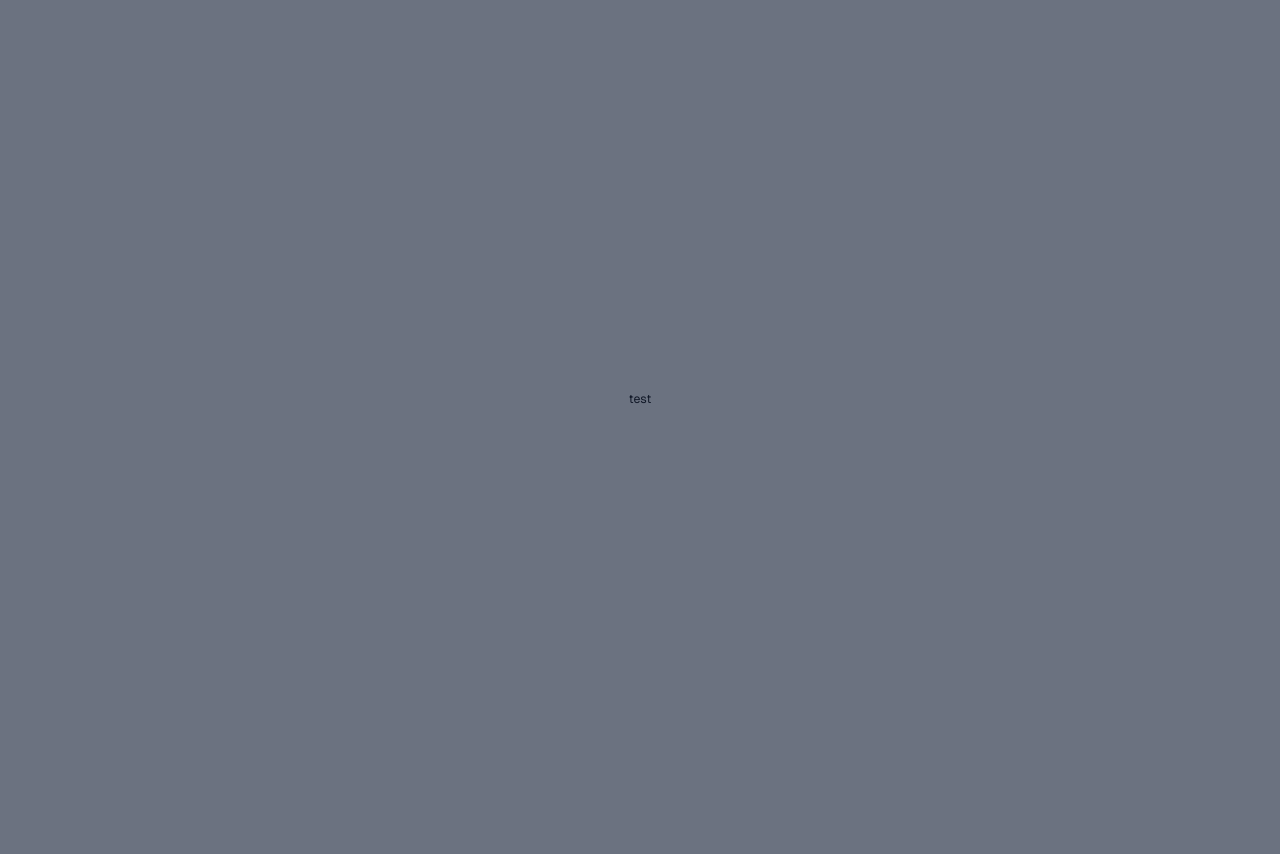
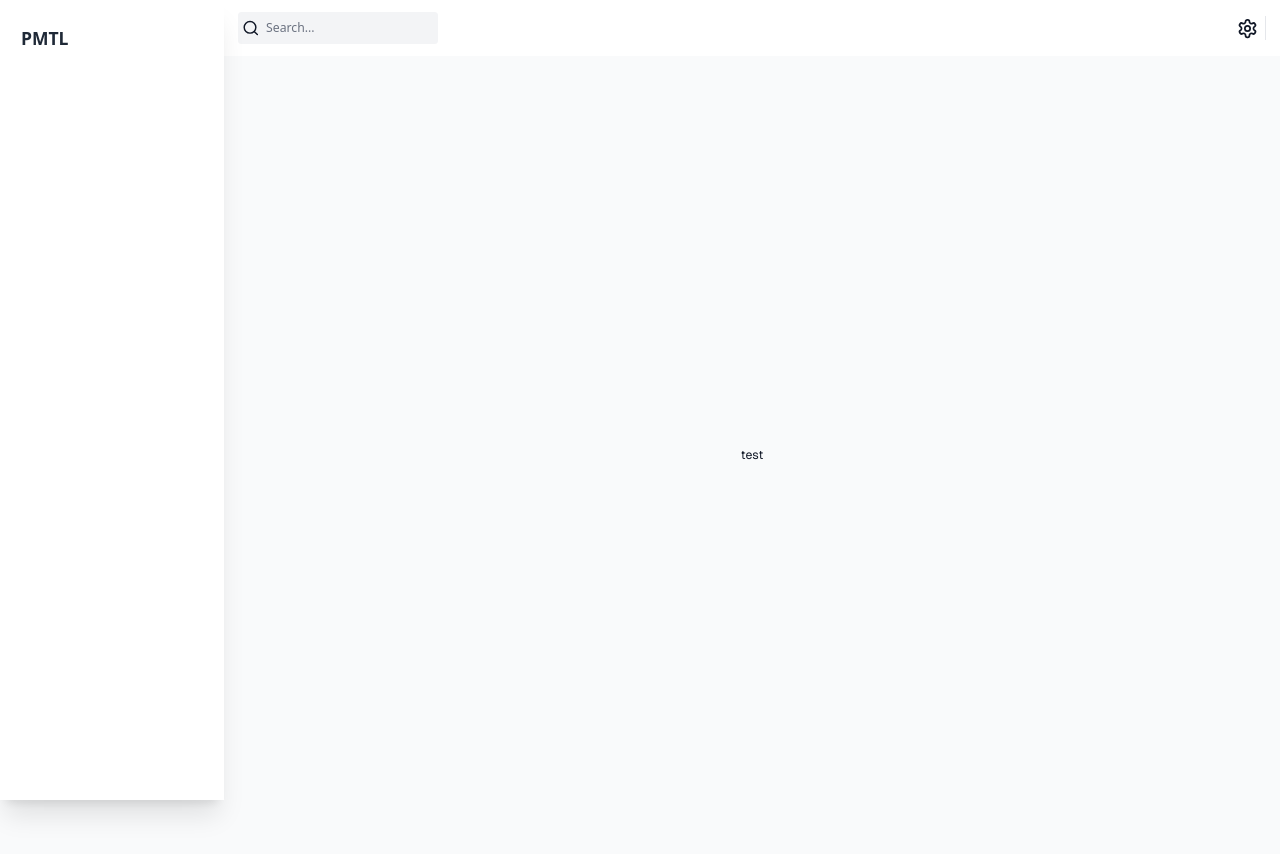
Before and after one commit to AndriiPetryk/project-management-tool-client, a Next.js app: page / in a window 1280 px wide. Before the commit the page ends 800 px from the top, so only its background shows below. Built offline with nearby package versions, Linux system fonts and the light colour scheme.

Commit message:
Add DashboardWrapper with Navbar and Sidebar
Implemented the DashboardWrapper component to encapsulate the main layout structure, including Navbar and Sidebar components. Integrated DashboardWrapper into layout.tsx to provide a consistent UI framework across the application.

```diff
--- /dev/null
+++ b/src/app/(components)/Navbar/index.tsx
@@ -0,0 +1,25 @@
+import { Search, Settings } from "lucide-react";
+import Link from "next/link";
+
+const Navbar = () => {
+  return (
+        <div className="flex justify-between bg-white px-4 py-3 dark:bg-dark dark:px-4 dark:py-3">
+          <div className="flex items-center gap-8">
+            <div className="relative flex h-min w-[200px]">
+              <Search className="absolute left-[4px] top-1/2 mr-2 h-5 w-5 -translate-y-1/2 transform cursor-pointer dark:text-white"/>
+              <input className="w-full rounded border-none bg-gray-100 p-2 pl-8 placeholder-gray-500 focus:border-transparent focus:outline-none dark:bg-gray-700 dark:text-white dark:placeholder-white" type="search" placeholder="Search..."/>
+            </div>
+          </div>
+          <div className="flex items-center">
+            <Link href="/settings" className="h-min w-min rounded p-2 hover:bg-gray-100">
+              <Settings className="h-6 w-6 cursor pointer dark:text-white"/>
+            </Link>
+            <div className="ml-mr-5 hidden min-h-[2em] w-[0.1rem] bg-gray-200 md:inline-block">
+
+            </div>
+          </div>
+        </div>
+    )
+}
+
+export default Navbar;
--- /dev/null
+++ b/src/app/(components)/Sidebar/index.tsx
@@ -0,0 +1,23 @@
+"use client";
+
+import { useState } from "react";
+
+const Sidebar = () => {
+  const [showProjects, setShowProjects] = useState(true);
+  const [showPriority, setShowPriority] = useState(true);
+
+  const sideClassName = `fixed flex flex-col h-[100%] justify-between shadow-xl transition-all
+    duration-300 h-full z-40 dark:bg-black overflow-y-auto bg-white w-64
+  `
+
+  return <div className={sideClassName}>
+    <div className="z-50 flex min-h-[56px] w-64 items-center justify-between bg-white px-6 pt-6 dark:bg-black">
+      <div className="text-xl font-bold text-gray-800 dark:text-white">
+        PMTL
+      </div>
+    </div>
+
+  </div>;
+};
+
+export default Sidebar;
--- /dev/null
+++ b/src/app/dashboardWrapper.tsx
@@ -0,0 +1,17 @@
+import React from "react";
+import Navbar from "@/app/(components)/Navbar";
+import Sidebar from "@/app/(components)/Sidebar";
+
+const DashboardWrapper = ({ children }:{children :React.ReactNode}) => {
+  return (
+        <div className="flex min-h-screen w-full bg-gray-50 text-gray-900">
+          <Sidebar/>
+          <main className='flex w-full flex-col bg-gray-50 dark:bg-dark-bg md:pl-64'>
+            <Navbar/>
+            {children}
+          </main>
+        </div>
+    )
+}
+
+export default DashboardWrapper;
--- a/src/app/layout.tsx
+++ b/src/app/layout.tsx
@@ -1,6 +1,8 @@
+import React from "react";
 import type { Metadata } from "next";
 import localFont from "next/font/local";
 import "./globals.css";
+import DashboardWrapper from "@/app/dashboardWrapper";
 
 const geistSans = localFont({
   src: "./fonts/GeistVF.woff",
@@ -28,7 +30,7 @@
       <body
         className={`${geistSans.variable} ${geistMono.variable} antialiased`}
       >
-        {children}
+      <DashboardWrapper>{children}</DashboardWrapper>
       </body>
     </html>
   );
```
